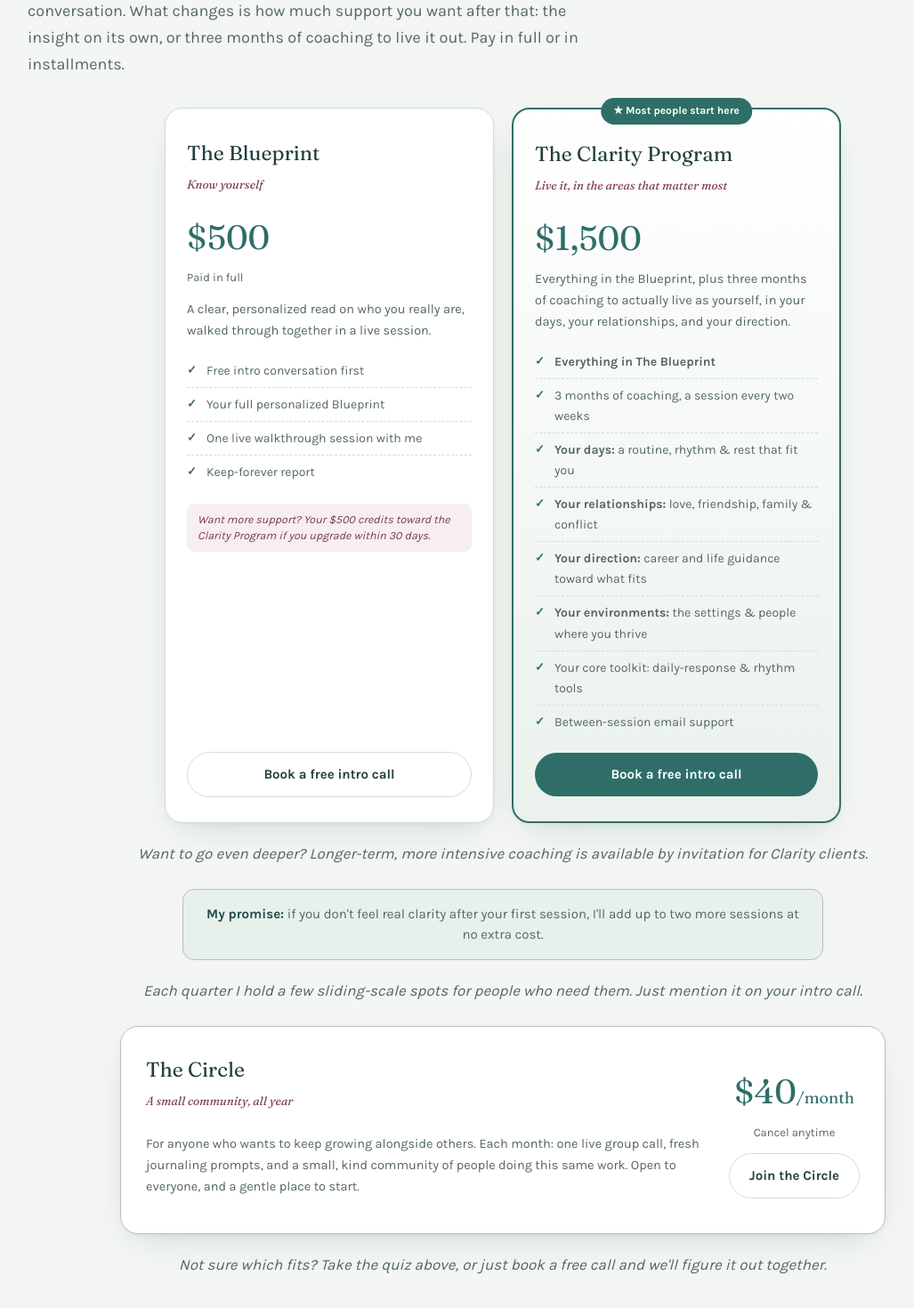
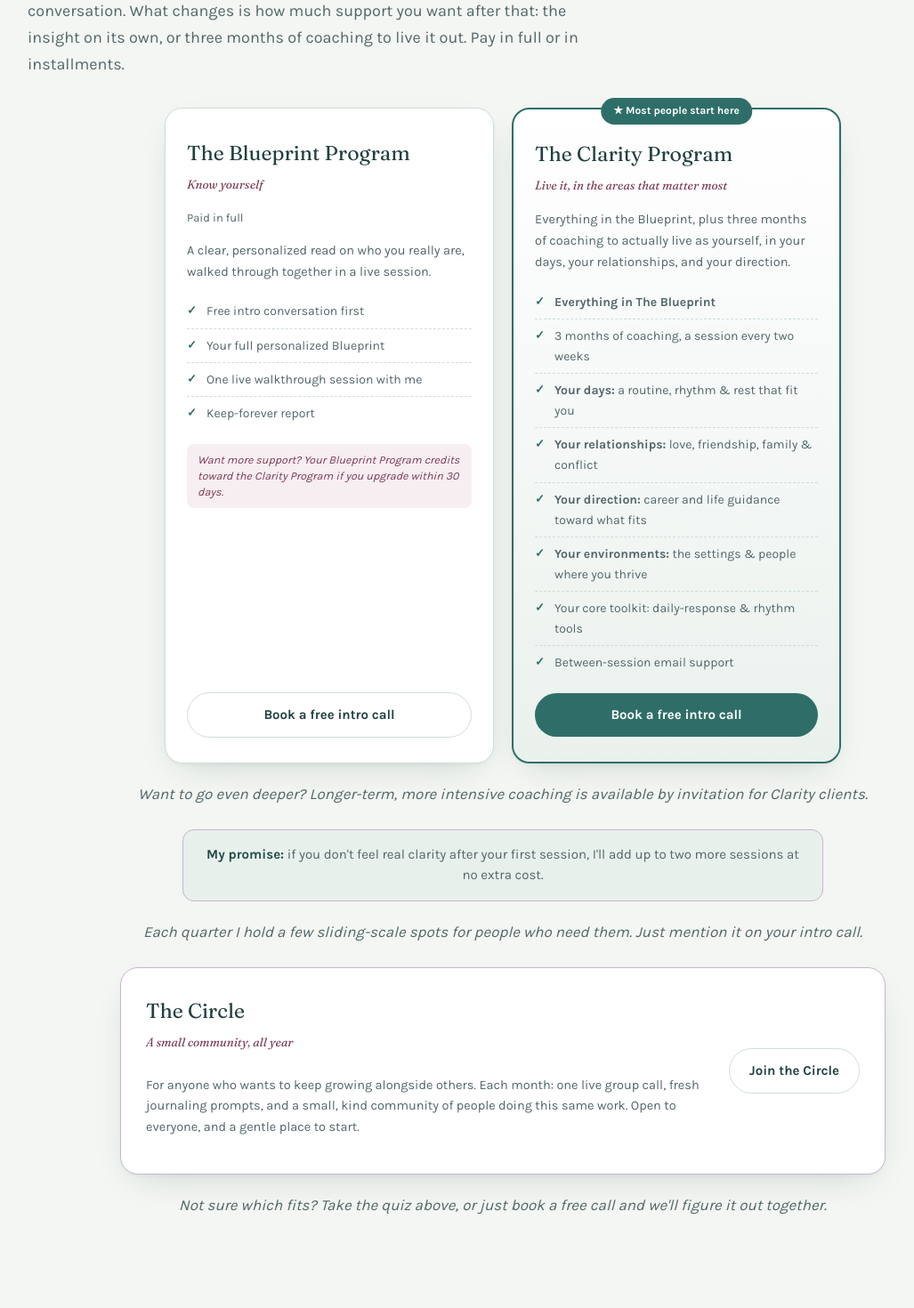
Before and after one commit to jackgardner99/in-your-nature-client, a React (Vite) app: page / in a window 1280 px wide. Shown: the part 4748-6218 px from the top of the page at 89% size, without its empty margins (75-1102 px from the left). Built offline with nearby package versions, Linux system fonts and the light colour scheme.

Commit message:
update: packages

```diff
--- a/src/pages/Home.jsx
+++ b/src/pages/Home.jsx
@@ -299,9 +299,9 @@ function Home() {
 
           <div className="tiers">
             <Reveal className="tier">
-              <div className="tier-name">The Blueprint</div>
+              <div className="tier-name">The Blueprint Program</div>
               <div className="tier-for">Know yourself</div>
-              <div className="tier-price">$500</div>
+              {/* <div className="tier-price">$500</div> */}
               <div className="tier-pay">Paid in full</div>
               <p className="tier-desc">
                 A clear, personalized read on who you really are, walked through together in a
@@ -314,7 +314,7 @@ function Home() {
                 <li>Keep-forever report</li>
               </ul>
               <p className="tier-upgrade">
-                Want more support? Your $500 credits toward the Clarity Program if you upgrade
+                Want more support? Your Blueprint Program credits toward the Clarity Program if you upgrade
                 within 30 days.
               </p>
               <Link to="/#contact" className="btn btn-ghost tier-cta">
@@ -326,7 +326,7 @@ function Home() {
               <div className="tier-badge">★ Most people start here</div>
               <div className="tier-name">The Clarity Program</div>
               <div className="tier-for">Live it, in the areas that matter most</div>
-              <div className="tier-price">$1,500</div>
+              {/* <div className="tier-price">$1,500</div> */}
               <p className="tier-desc">
                 Everything in the Blueprint, plus three months of coaching to actually live as
                 yourself, in your days, your relationships, and your direction.
@@ -383,10 +383,10 @@ function Home() {
               </p>
             </div>
             <div className="circle-price">
-              <div className="tier-price">
+              {/* <div className="tier-price">
                 $40<span className="price-period">/month</span>
               </div>
-              <div className="tier-pay">Cancel anytime</div>
+              <div className="tier-pay">Cancel anytime</div> */}
               <Link to="/#contact" className="btn btn-ghost">
                 Join the Circle
               </Link>
```
